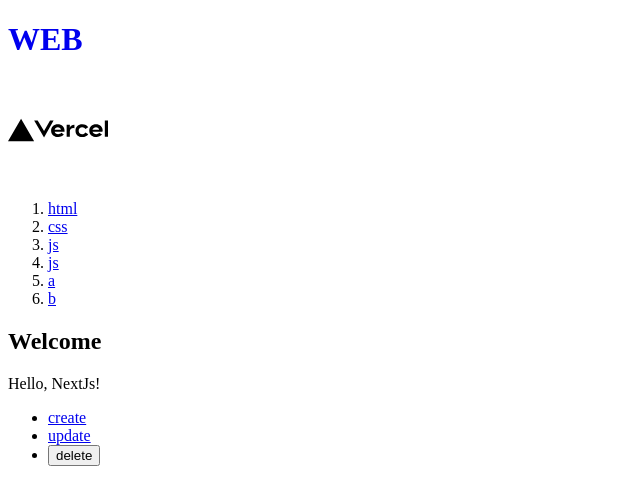
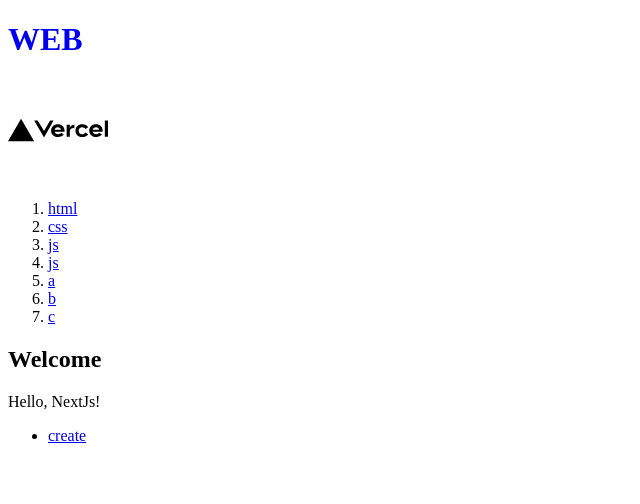
Before and after one commit to airweather/next-js, a Next.js app: page / in a window 1280 px wide. Shown: the top 504 px of the page, without its empty margins (0-640 px from the left). Built offline with nearby package versions, Linux system fonts and the light colour scheme; data requests are answered from the project's data file.

Commit message:
move to a new file, useParams

```diff
--- a/db.json
+++ b/db.json
@@ -29,6 +29,11 @@
       "title": "b",
       "body": "b",
       "id": 6
+    },
+    {
+      "title": "c",
+      "body": "c",
+      "id": 7
     }
   ],
   "posts": [
--- /dev/null
+++ b/src/app/Control.js
@@ -0,0 +1,21 @@
+"use client"
+import Link from 'next/link';
+import { useParams } from 'next/navigation';
+
+export const Control = () => {
+  const params = useParams();
+  const id = params.id;
+
+  return (
+    <ul>
+      <li><Link href="/create">create</Link></li>
+      {
+        id ? <>
+              <li><Link href={"/update/"+id}>update</Link></li>
+              <li><input type="button" value="delete" /></li>
+            </>
+            :null
+      }
+    </ul>
+  );
+};
--- a/src/app/layout.js
+++ b/src/app/layout.js
@@ -1,5 +1,6 @@
 // "use client"
 // react hooks는 client component 에서만 사용 가능
+import { Control } from './Control'
 import './globals.css'
 import Link from 'next/link'
 
@@ -28,11 +29,7 @@
           ))}
         </ol>
           {children}
-          <ul>
-            <li><Link href="/create">create</Link></li>
-            <li><Link href="/update">update</Link></li>
-            <li><input type="button" value="delete"/></li>
-          </ul>
+          <Control/>
       </body>
     </html>
   )
```
